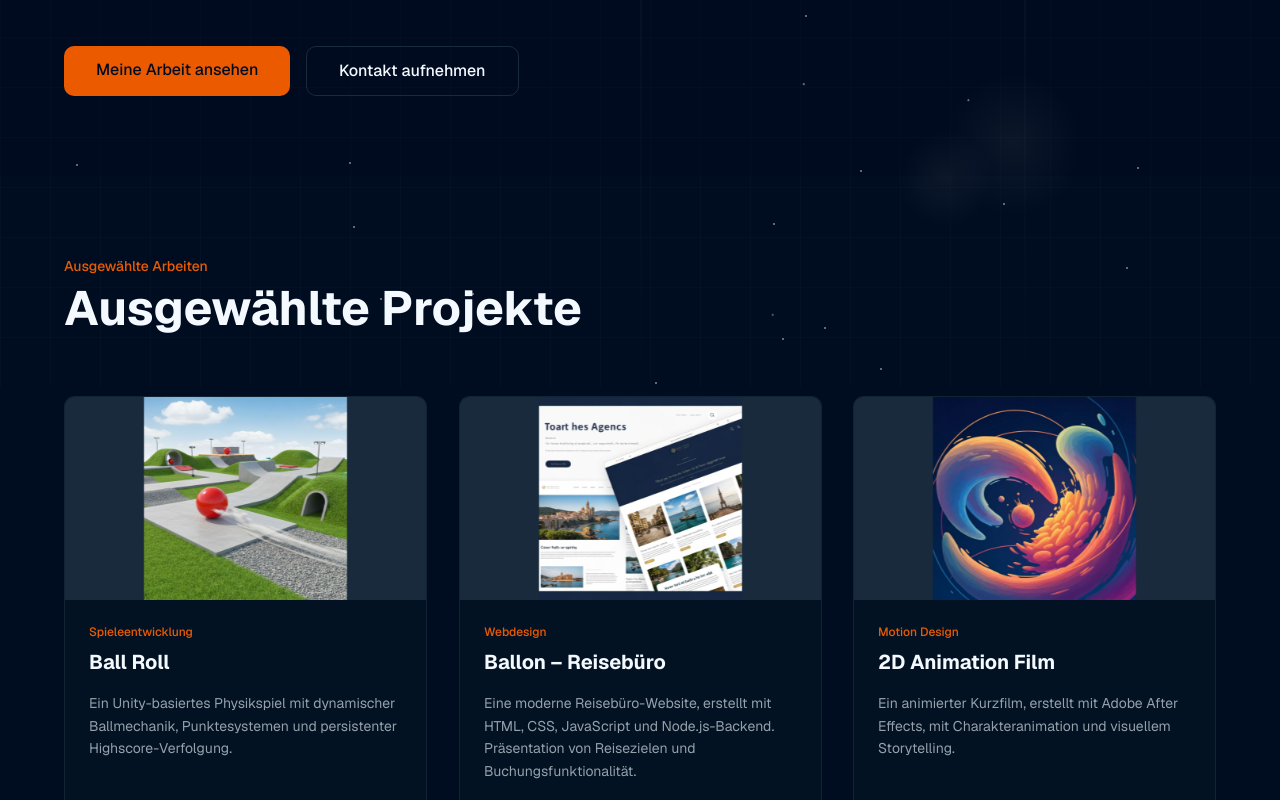
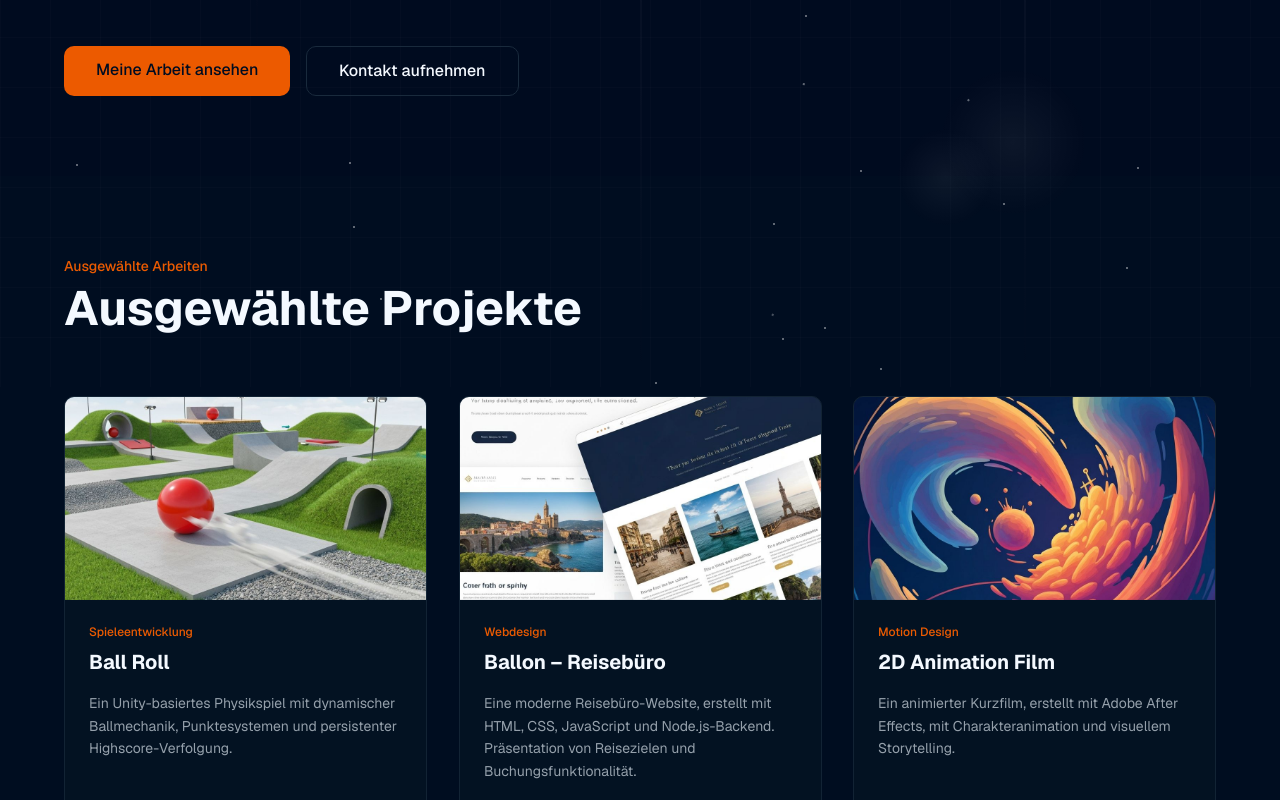
Before and after one commit to HomamAlabdalaah101/Webseite, a Next.js app: page / in a window 1280 px wide. Shown: the part 413-1213 px from the top of the page. Built offline with nearby package versions, Linux system fonts and the light colour scheme.

Commit message:
Use object-cover to fill project image frame completely

```diff
--- a/components/project-card.tsx
+++ b/components/project-card.tsx
@@ -19,7 +19,7 @@ export default function ProjectCard({ project }: { project: Project }) {
           <img
             src={project.image || "/placeholder.svg"}
             alt={project.title}
-            className="w-full h-full object-contain group-hover:scale-105 focus-within:scale-105 transition-transform duration-300 ease-in-out will-change-transform"
+            className="w-full h-full object-cover group-hover:scale-105 focus-within:scale-105 transition-transform duration-300 ease-in-out will-change-transform"
           />
           <div className="absolute inset-0 bg-gradient-to-t from-primary/20 via-transparent to-transparent opacity-0 group-hover:opacity-100 focus-within:opacity-100 transition-opacity duration-300 ease-in-out"></div>
         </div>
```
